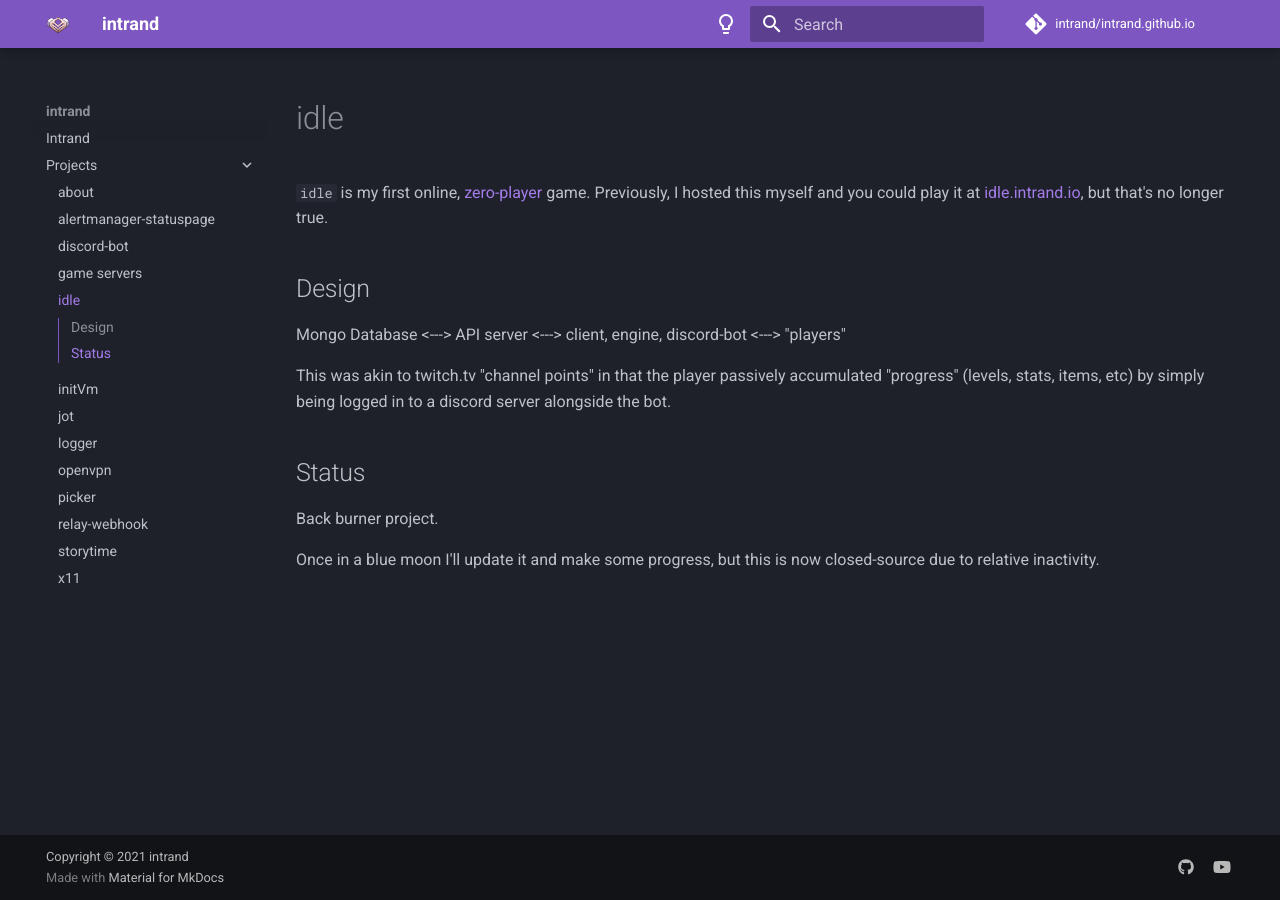
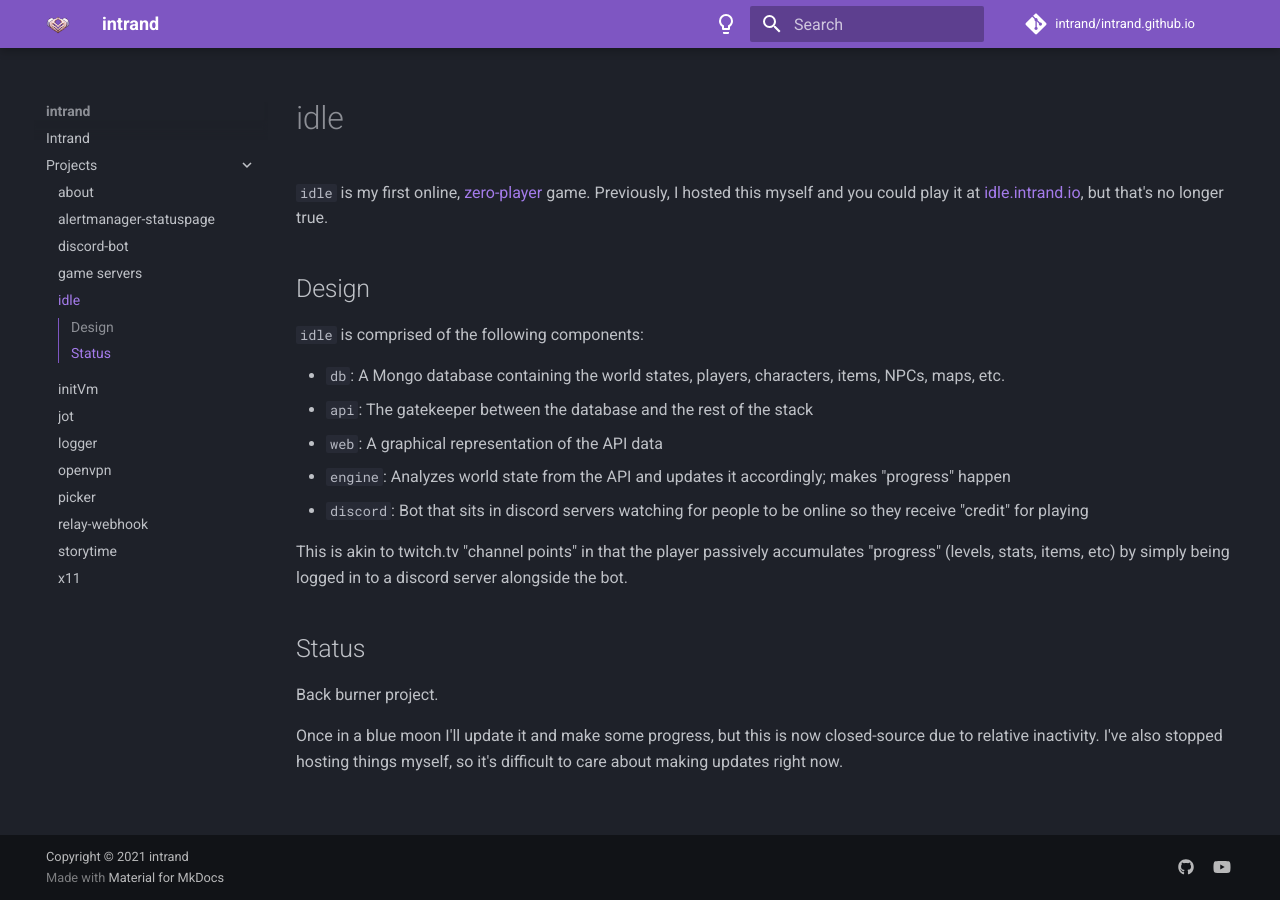
Before and after one commit to intrand/intrand.github.io, an MkDocs documentation site: the page built from docs/Projects/idle.md, in a window 1280 px wide. Built offline with MkDocs 1.6.1 and Material for MkDocs 9.7.7, drawn with Linux system fonts in a browser that asks for light colours; comment, search, counter and statistics services are not loaded; the version menu is left out.

Commit message:
update idle

```diff
--- a/docs/Projects/idle.md
+++ b/docs/Projects/idle.md
@@ -4,12 +4,18 @@
 
 ## Design
 
-Mongo Database <---> API server <---> client, engine, discord-bot <---> "players"
+`idle` is comprised of the following components:
 
-This was akin to twitch.tv "channel points" in that the player passively accumulated "progress" (levels, stats, items, etc) by simply being logged in to a discord server alongside the bot.
+* `db`: A Mongo database containing the world states, players, characters, items, NPCs, maps, etc.
+* `api`: The gatekeeper between the database and the rest of the stack
+* `web`: A graphical representation of the API data
+* `engine`: Analyzes world state from the API and updates it accordingly; makes "progress" happen
+* `discord`: Bot that sits in discord servers watching for people to be online so they receive "credit" for playing
+
+This is akin to twitch.tv "channel points" in that the player passively accumulates "progress" (levels, stats, items, etc) by simply being logged in to a discord server alongside the bot.
 
 ## Status
 
 Back burner project.
 
-Once in a blue moon I'll update it and make some progress, but this is now closed-source due to relative inactivity.
+Once in a blue moon I'll update it and make some progress, but this is now closed-source due to relative inactivity. I've also stopped hosting things myself, so it's difficult to care about making updates right now.
```
